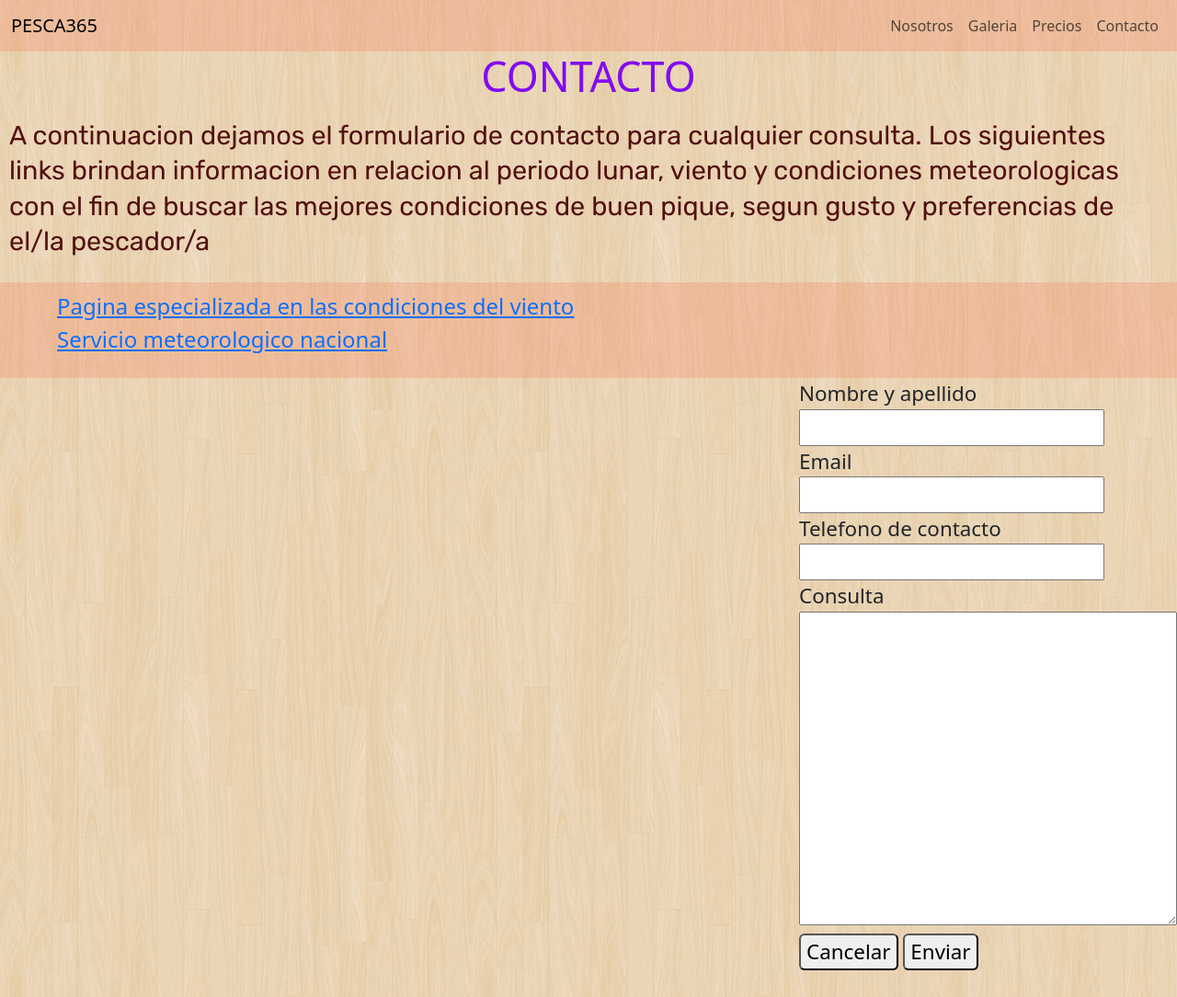
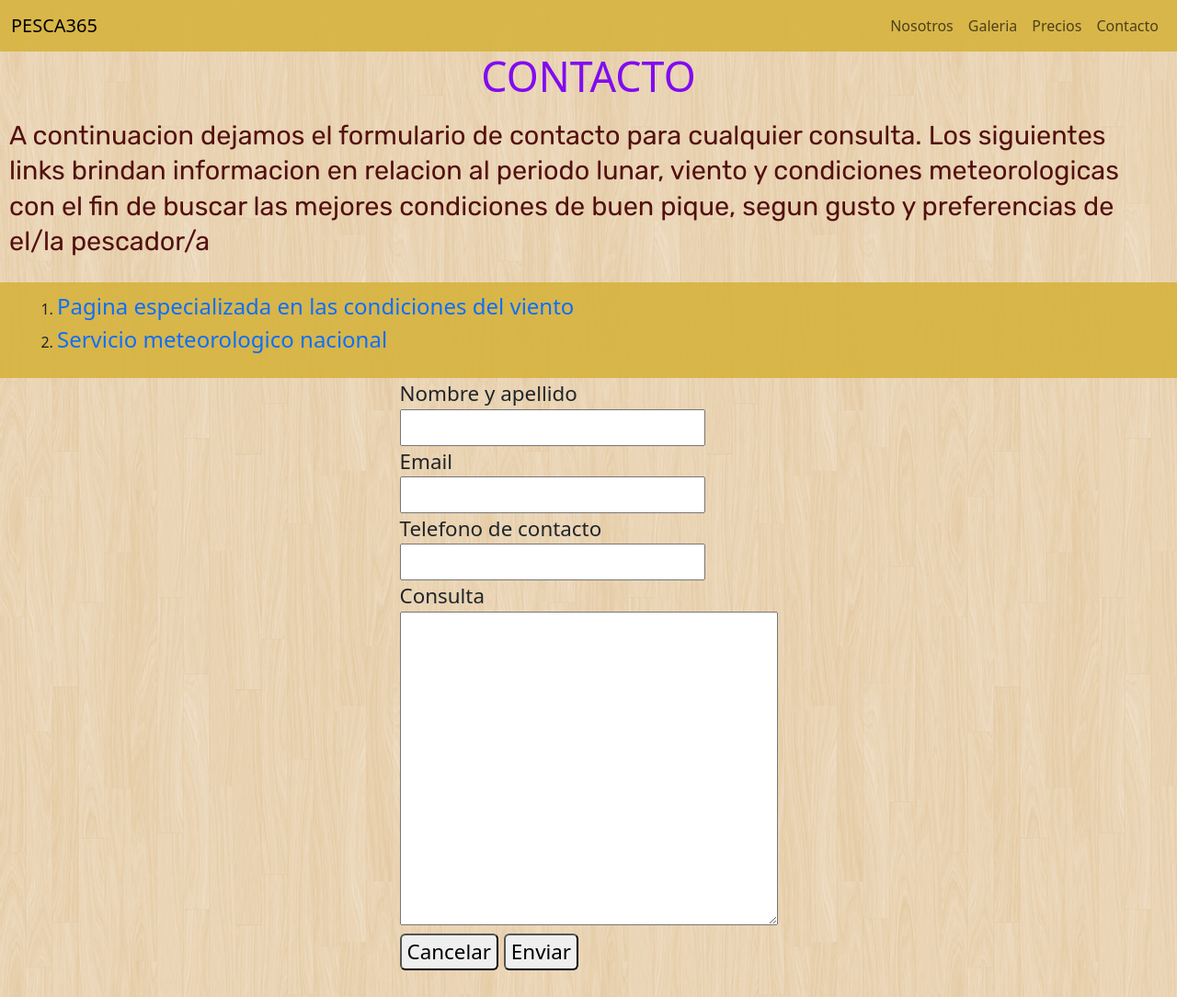
Before and after one commit to alejandrob612/pesca365diegoreinoso, a website: page pages/contacto.html in a window 1280 px wide. Shown: the top 1084 px of the page at 92% size. Drawn offline with nearby package versions, Linux system fonts and the light colour scheme.

Commit message:
commit previo al pull

```diff
--- a/pages/contacto.html
+++ b/pages/contacto.html
@@ -50,7 +50,7 @@
             </ol>
         </nav>
         <section>
-            <div class="contacto">
+            <div class="precios">
                 <form action="./error404.html">
             <div>
                 <label for="Nombre y apellido">Nombre y apellido</label>
--- a/scss/_nav.scss
+++ b/scss/_nav.scss
@@ -1,5 +1,5 @@
 nav {
-    background-color: rgb(245, 133, 99, .3);
+    background-color: rgba(214, 179, 62, 0.9);
     padding: 8px 30px;
     height: auto;
     position: sticky;
@@ -20,9 +20,14 @@ nav {
            }
        }
     ol {
-        text-decoration: none;
-        list-style: none;
-        font-size: 1.5rem;
+        li {
+            a{
+                text-decoration: none;
+                list-style: none;
+                font-size: 1.5rem;
+             }
+
+            }
         }
 
 }
```
Also changed, not shown: css/style.css, 1 other file.
